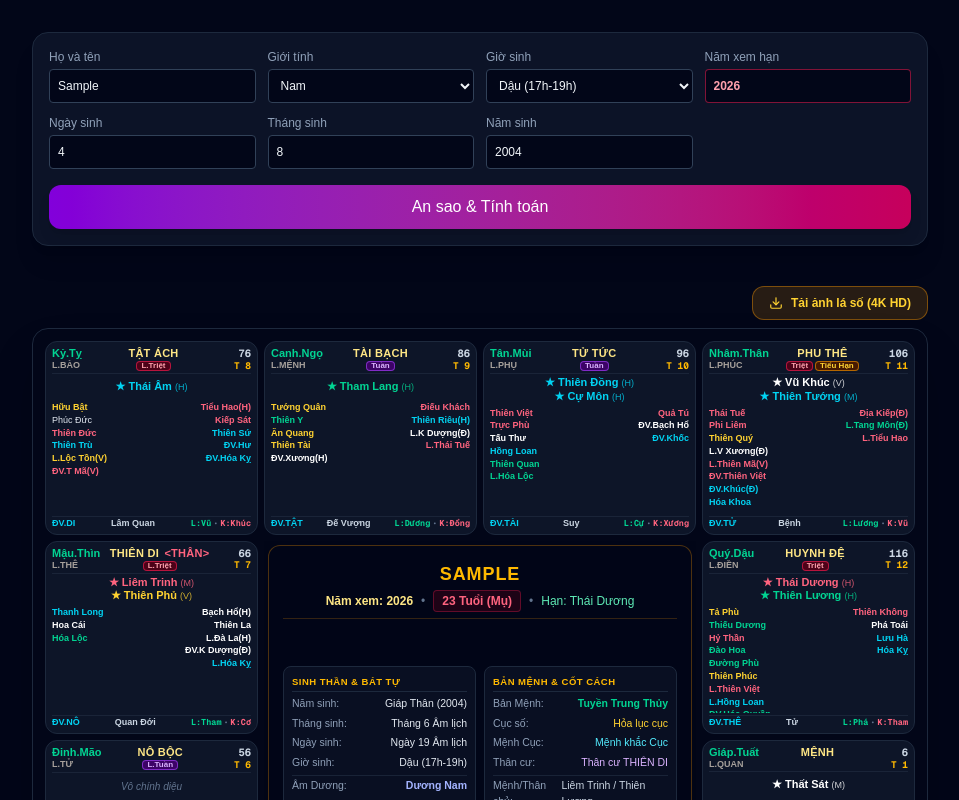
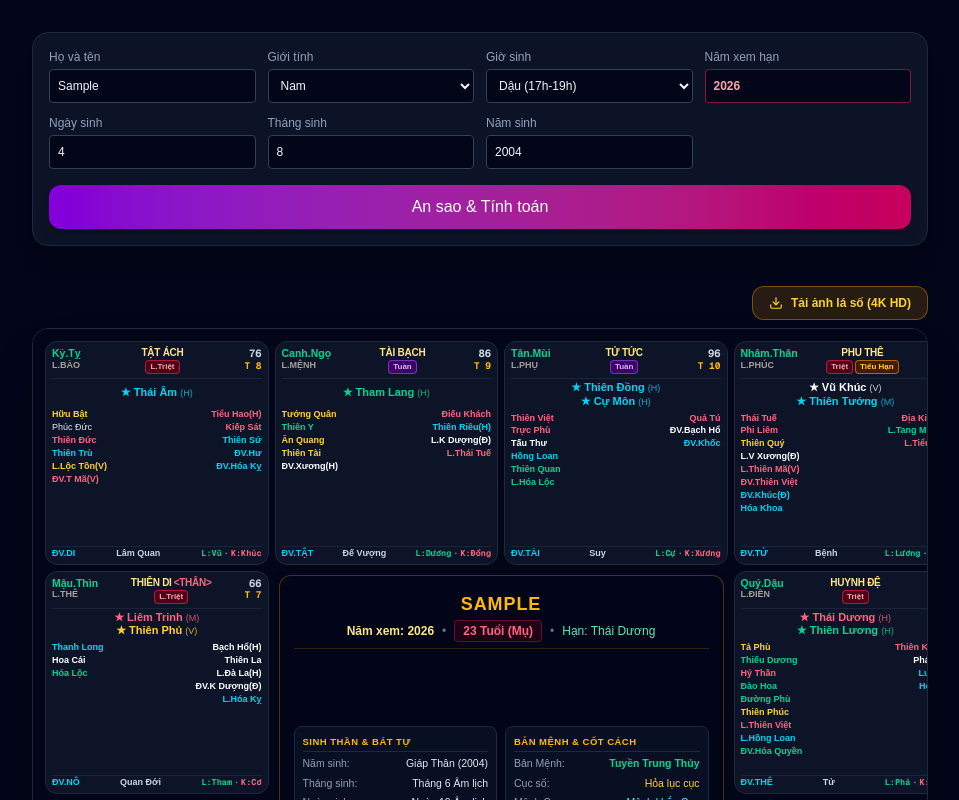
Before and after one commit to sonlefedev/tuvi-ai, a Next.js app: page / in a window 1280 px wide. Both pictures are taken after typing "Sample" into the empty fields and a click on the button "An sao & Tính toán". Shown: the top 800 px of the page, without its empty margins (160-1119 px from the left). Built offline with nearby package versions, Linux system fonts and the light colour scheme.

Commit message:
feat: giao diện hiển thị lặt vặt

```diff
--- a/components/CungCell.tsx
+++ b/components/CungCell.tsx
@@ -18,47 +18,48 @@ export default function CungCell({ cung, status, isSelected, onHover, onClick }:
     else if (status === "xung_chieu") state = "border-rose-400 bg-rose-950/80 ring-1 ring-rose-400";
     else if (status === "dimmed") state = "border-slate-900 bg-slate-950/40 opacity-35";
 
+    const isThan = cung.ten_cung?.includes("<THÂN>");
+    const tenCungClean = cung.ten_cung?.replace("<THÂN>", "").trim();
+
     return (
         <div
             onMouseEnter={() => onHover(cung.chi)}
             onMouseLeave={() => onHover(null)}
             onClick={() => onClick(cung)}
-            className={`p-1.5 border rounded-xl flex flex-col justify-between h-full max-h-[195px] overflow-hidden transition-colors duration-150 cursor-pointer select-none ${state} ${isSelected ? "ring-2 ring-amber-400" : ""}`}
+            className={`p-1.5 border rounded-xl flex flex-col justify-between h-full overflow-hidden transition-colors duration-150 cursor-pointer select-none ${state} ${isSelected ? "ring-2 ring-amber-400" : ""}`}
         >
-            {/* Header: Can Cung - Tên Cung & Tuần/Triệt/Tiểu Hạn - Đại Vận & Nguyệt Hạn */}
-            <div className="flex justify-between items-start border-b border-slate-800/80 pb-0.5 leading-tight">
-                <div className="min-w-[36px]">
-                    <div className="font-bold text-[11px] text-emerald-400 leading-none">{cung.can_cung || cung.chi}</div>
+            {/* Header: Can Cung - Tên Cung (1 dòng gọn) - Đại Vận & Nguyệt Hạn */}
+            <div className="flex justify-between items-start gap-1 border-b border-slate-800/80 pb-1 leading-tight">
+                <div className="shrink-0">
+                    <div className="font-bold text-[10.5px] text-emerald-400 leading-none">{cung.can_cung || cung.chi}</div>
                     <div className="text-[9px] text-stone-400 font-bold mt-0.5 leading-none">{cung.luu_cung}</div>
                 </div>
 
-                <div className="flex flex-col items-center">
-                    <span className="font-black text-[11px] text-amber-200 uppercase tracking-wide leading-none">
-                        {cung.ten_cung?.replace("<THÂN>", "")}
-                        {cung.ten_cung?.includes("<THÂN>") && <span className="text-rose-400 font-black ml-0.5">&lt;THÂN&gt;</span>}
-                    </span>
+                <div className="flex flex-col items-center min-w-0 flex-1 text-center">
+                    <div className="font-black text-[10px] text-amber-200 uppercase tracking-tight leading-none whitespace-nowrap">
+                        {tenCungClean}
+                        {isThan && <span className="text-rose-400 font-black ml-0.5">&lt;THÂN&gt;</span>}
+                    </div>
                     {cung.badges && cung.badges.length > 0 && (
                         <div className="flex flex-wrap gap-0.5 justify-center mt-0.5">
                             {cung.badges.map((b, i) => (
-                                <span key={i} className={`text-[8px] px-1 py-0.2 rounded font-black border leading-none ${b === "Tiểu Hạn" ? "bg-amber-950 text-amber-300 border-amber-500/60" :
+                                <span key={i} className={`text-[8px] px-1 py-0.5 rounded font-black border leading-none ${b === "Tiểu Hạn" ? "bg-amber-950 text-amber-300 border-amber-500/60" :
                                         b.includes("Triệt") ? "bg-rose-950 text-rose-300 border-rose-500/60" :
                                             "bg-purple-950 text-purple-300 border-purple-500/60"
-                                    }`}>
-                                    {b}
-                                </span>
+                                    }`}>{b}</span>
                             ))}
                         </div>
                     )}
                 </div>
 
-                <div className="text-right min-w-[32px] font-mono leading-none">
+                <div className="text-right shrink-0 font-mono leading-none">
                     <div className="font-bold text-[10.5px] text-slate-300">{cung.dai_van}</div>
                     <div className="text-amber-400 font-bold text-[9.5px] mt-0.5">{cung.nguyet_han}</div>
                 </div>
             </div>
 
             {/* Chính Tinh hoặc Vô Chính Diệu */}
-            <div className="text-center my-0.5 min-h-[22px] flex flex-col justify-center">
+            <div className="text-center my-0.5 min-h-[24px] flex flex-col justify-center">
                 {cung.chinh_tinh && cung.chinh_tinh.length > 0 ? (
                     cung.chinh_tinh.map((s, i) => (
                         <div key={i} className={`font-black text-[11px] leading-tight ${getStarColor(s.ten)}`}>
@@ -70,8 +71,8 @@ export default function CungCell({ cung, status, isSelected, onHover, onClick }:
                 )}
             </div>
 
-            {/* Cát Tinh & Sát Tinh - Ẩn scrollbar */}
-            <div className="grid grid-cols-2 gap-1 text-[9px] leading-[1.2] flex-1 overflow-y-auto [scrollbar-width:none] [-ms-overflow-style:none] [&::-webkit-scrollbar]:hidden my-0.5">
+            {/* Cát Tinh & Sát Tinh */}
+            <div className="grid grid-cols-2 gap-1 text-[9px] leading-[1.22] flex-1 overflow-y-auto [scrollbar-width:none] [-ms-overflow-style:none] [&::-webkit-scrollbar]:hidden my-0.5">
                 <div className="space-y-0.5">
                     {cung.phu_tinh_tot?.map((s, i) => (<div key={i} className={`${getStarColor(s)} truncate`}>{s}</div>))}
                 </div>
@@ -80,7 +81,7 @@ export default function CungCell({ cung, status, isSelected, onHover, onClick }:
                 </div>
             </div>
 
-            {/* Footer: Cung Chức Đại Vận - Tràng Sinh - Tứ Hóa Phi Tinh của cung */}
+            {/* Footer: Cung Đại Vận - Tràng Sinh - Phi Hóa */}
             <div className="flex justify-between items-center text-[9px] text-slate-400 pt-0.5 border-t border-slate-800/80 leading-none" title={cung.phi_hoa_full || ""}>
                 <span className="font-bold text-cyan-400">{cung.dv_cung}</span>
                 <span className="font-bold text-slate-300">{cung.trang_sinh}</span>
--- a/components/LaSoBanCo.tsx
+++ b/components/LaSoBanCo.tsx
@@ -57,7 +57,7 @@ export default function LaSoBanCo({ cungList, thienBan, selectedChi, onSelectCun
             </div>
 
             <div className="w-full p-2 bg-slate-950 rounded-2xl shadow-2xl border border-slate-800 overflow-x-auto">
-                <div className="grid grid-cols-4 grid-rows-4 gap-1.5 min-w-[860px] w-full h-[800px] bg-slate-950 p-1">
+                <div className="grid grid-cols-4 grid-rows-4 gap-1.5 min-w-[920px] w-full h-[920px] bg-slate-950 p-1">
                     {list.map((cung: any, idx: number) => (
                         <div key={cung.chi || idx} className={`${GRID_POS[idx]} w-full h-full overflow-hidden`}>
                             <CungCell cung={cung} status={getStatus(cung.chi)} isSelected={selectedChi === cung.chi} onHover={setHoveredChi} onClick={(c) => onSelectCung && onSelectCung(c)} />
```
